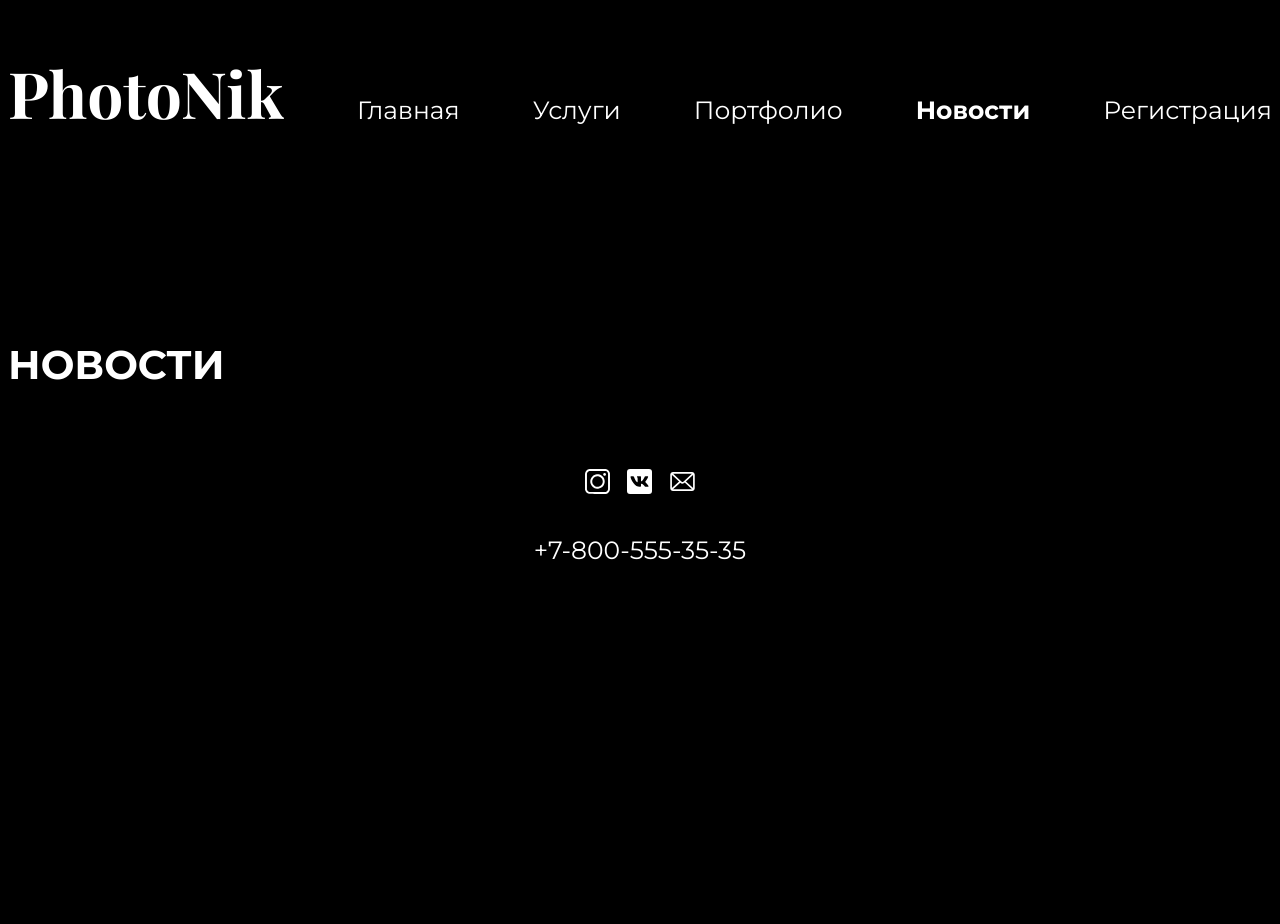
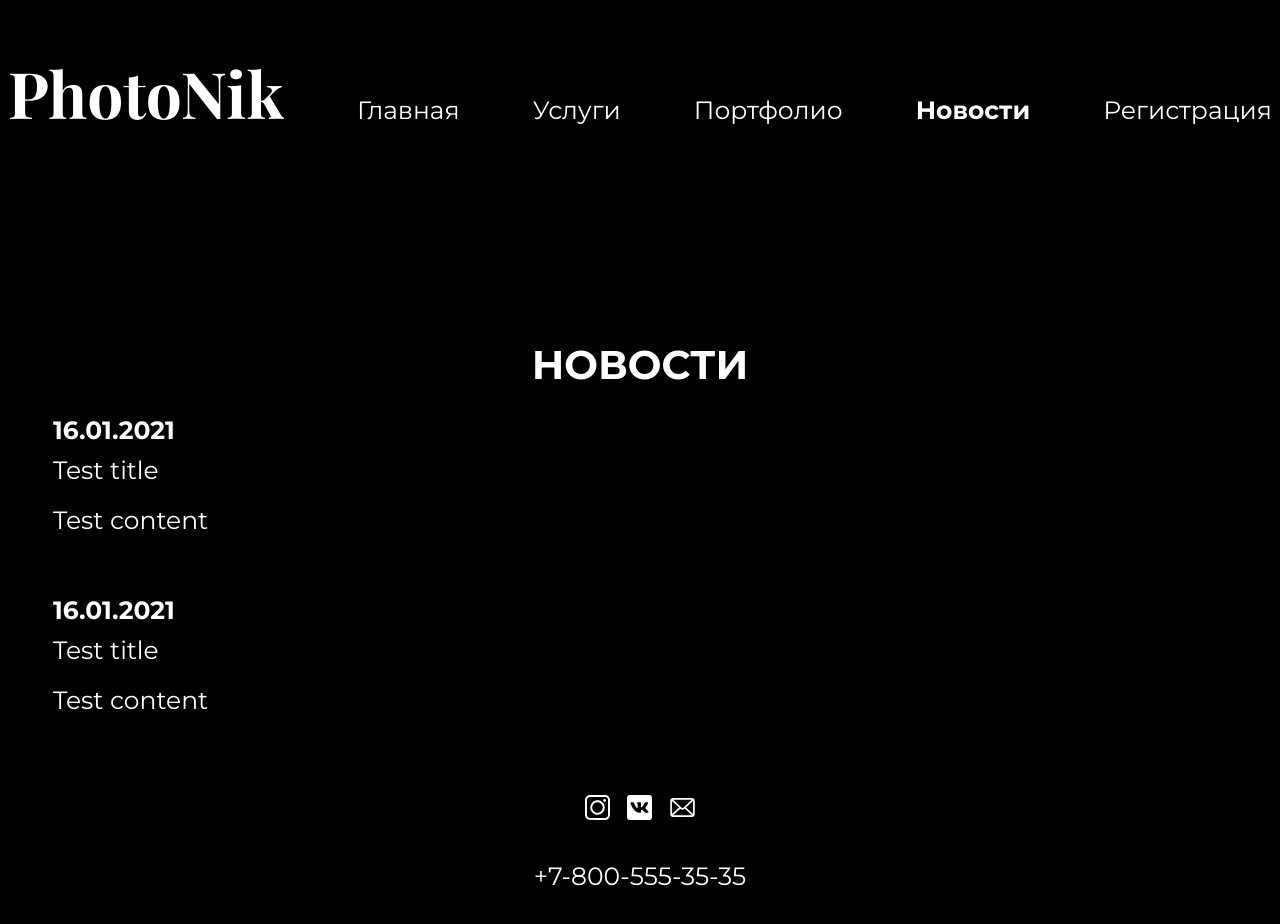
Before and after one commit to kovynevvitaly/web, a Vue app: page /news in a window 1280 px wide. Shown: the top 924 px of the page. Before the commit the page ends 800 px from the top, so only its background shows below. Built offline with nearby package versions, Linux system fonts and the light colour scheme.

Commit message:
completed news view

```diff
--- /dev/null
+++ b/src/components/NewsItem.vue
@@ -0,0 +1,33 @@
+<template>
+  <article>
+    <div class="article-datetime">{{ article.datetime }}</div>
+    <div class="article-title">{{ article.title }}</div>
+    <div class="article-content">{{ article.content }}</div>
+  </article>
+</template>
+
+<script>
+export default {
+  name: "NewsItem",
+  props: ["article"]
+}
+</script>
+
+<style scoped>
+article {
+  margin-left: 45px;
+}
+
+.article-datetime {
+  font-weight: 700;
+  margin-bottom: 10px;
+}
+
+.article-title {
+  margin-bottom: 20px;
+}
+
+.article-content {
+  margin-bottom: 60px;
+}
+</style>
--- a/src/views/News.vue
+++ b/src/views/News.vue
@@ -1,14 +1,29 @@
 <template>
   <h1>Новости</h1>
-
+  <NewsItem :article="article"/>
+  <NewsItem :article="article"/>
 </template>
 
 <script>
+import NewsItem from '@/components/NewsItem';
+
 export default {
-  name: "News"
+  name: "News",
+  components: {NewsItem},
+  data: function() {
+    return {
+      article: {
+        title: "Test title",
+        datetime: "16.01.2021",
+        content: "Test content"
+      }
+    }
+  }
 }
 </script>
 
 <style scoped>
-
+h1 {
+  text-align: center;
+}
 </style>
```
Also changed, not shown: 1 other file (tests, documents, lock files or other folders).
